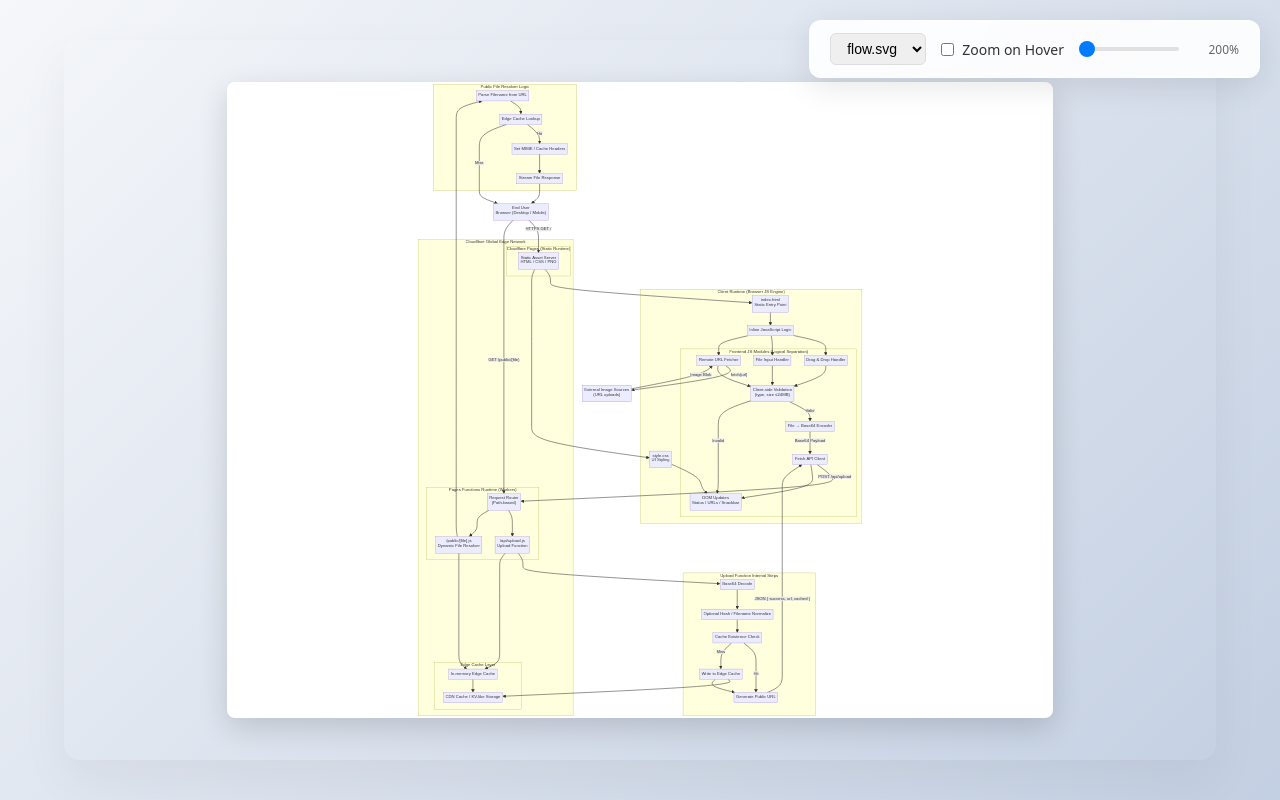
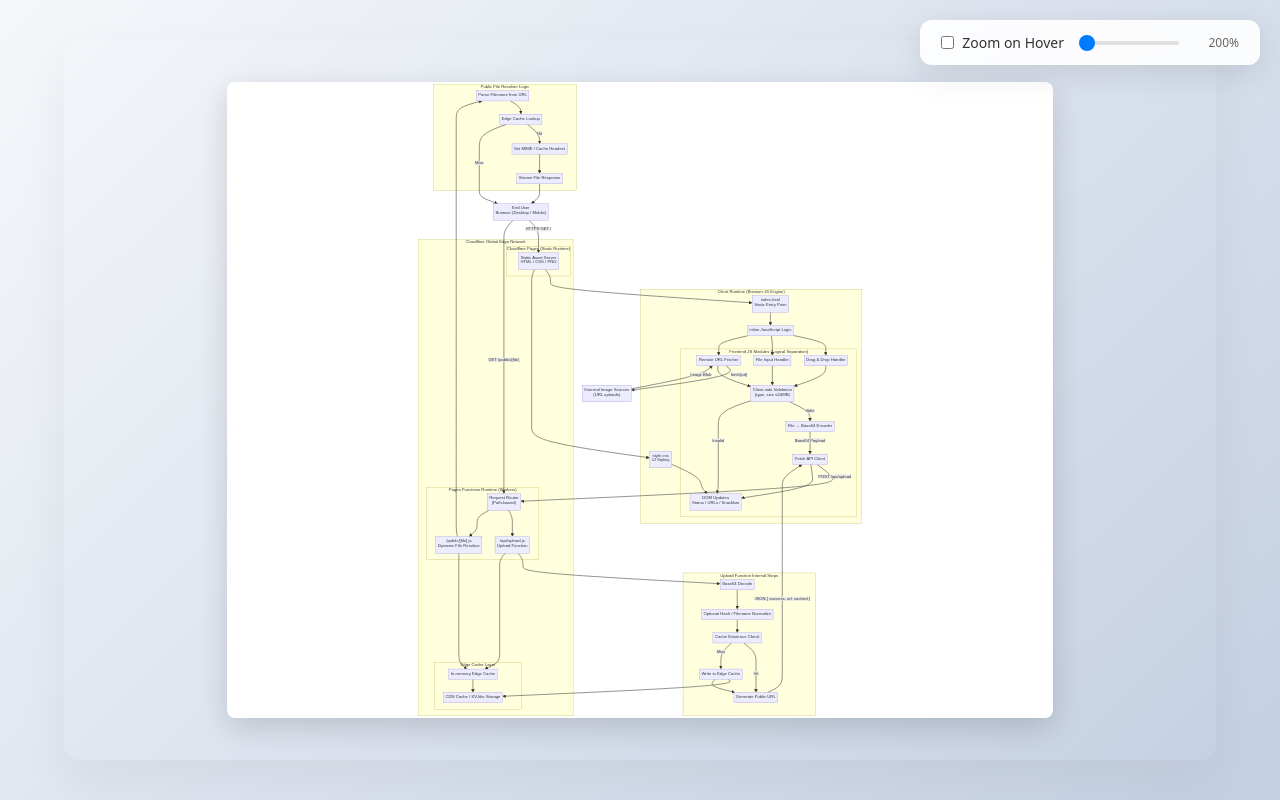
Before and after one commit to rachit9876/flow-svg, a plain HTML site: page index.html in a window 1280 px wide. Drawn offline with Linux system fonts and the light colour scheme.

Commit message:
svf flew

```diff
--- a/index.html
+++ b/index.html
@@ -120,9 +120,6 @@ img{
 </head>
 <body>
 <div class="controls">
-  <select id="svgSelector" style="padding:6px 12px;border-radius:6px;border:1px solid #ddd;font-size:14px;cursor:pointer">
-    <option>Loading...</option>
-  </select>
   <label>
     <input type="checkbox" id="zoomToggle"> Zoom on Hover
   </label>
@@ -137,15 +134,17 @@ img{
 </div>
 
 <script>
-fetch('svgs.json')
-  .then(r => r.json())
-  .then(data => {
-    const selector = document.getElementById('svgSelector');
-    const img = document.getElementById('svgImage');
-    selector.innerHTML = data.svgs.map(svg => `<option value="${data.folder}/${svg}">${svg}</option>`).join('');
-    img.src = `${data.folder}/${data.svgs[0]}`;
-    selector.addEventListener('change', e => img.src = e.target.value);
-  });
+function loadSVG() {
+  const path = window.location.hash.slice(1) || 'cdn-public';
+  fetch('svgs.json')
+    .then(r => r.json())
+    .then(data => {
+      const project = data.projects[path];
+      if(project) document.getElementById('svgImage').src = `${path}/${project}`;
+    });
+}
+loadSVG();
+window.addEventListener('hashchange', loadSVG);
 
 if(window.innerWidth > 768) {
   const diagram = document.getElementById('diagram');
--- a/svgs.json
+++ b/svgs.json
@@ -1,6 +1,6 @@
 {
-  "folder": "cdn-public",
-  "svgs": [
-    "flow.svg"
-  ]
+  "projects": {
+    "cdn-public": "flow.svg",
+    "my-project": "diagram.svg"
+  }
 }
```
